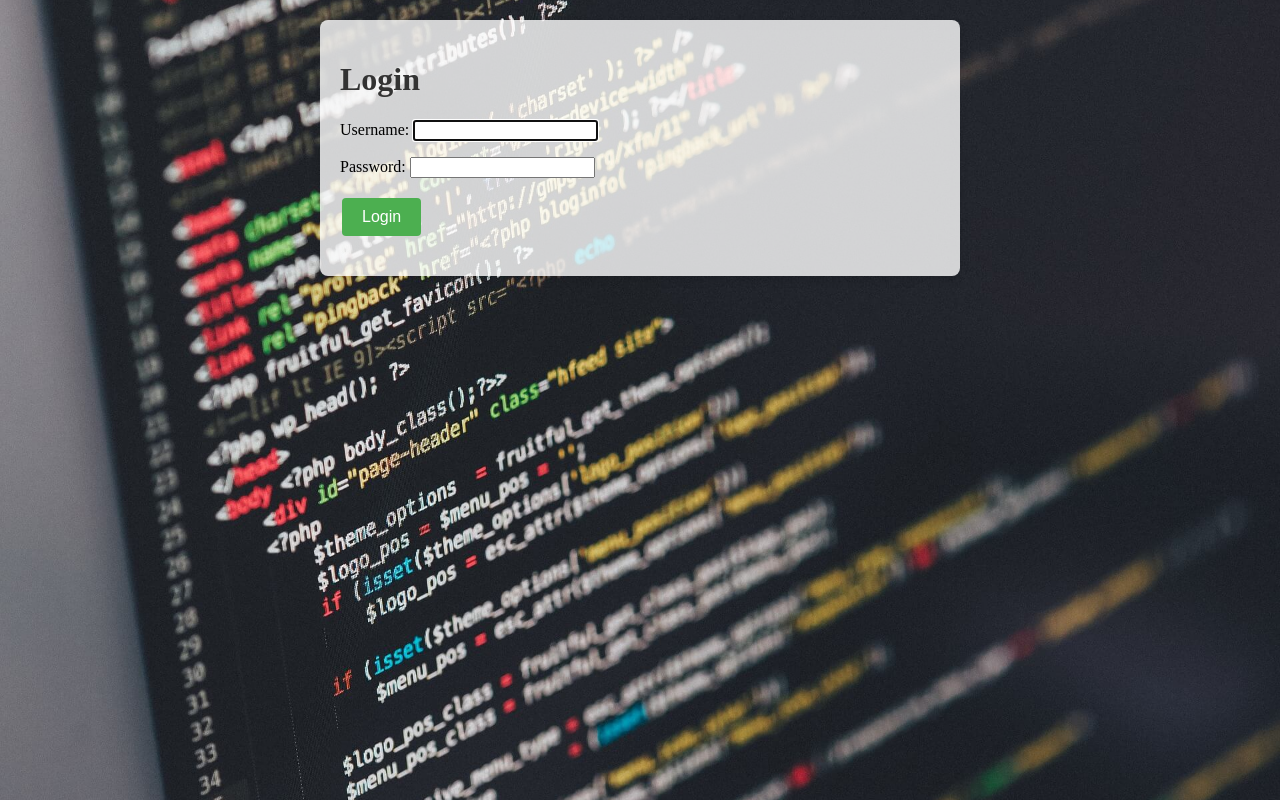
After one commit to khan-zero/Quiz-Web, a Django app: page /login/ in a window 1280 px wide. The commit adds this page. Run offline with Django 5.2, Linux system fonts and the light colour scheme.

```diff
--- /dev/null
+++ b/Quiz_App/templates/base_auth.html
@@ -0,0 +1,76 @@
+<html>
+
+{% load static %}
+    <style>
+    /* Background image for the entire page */
+    body {
+        background-image: url("{% static 'hero-img.jpg' %}");
+        background-size: cover; /* Make the image cover the entire page */
+        background-position: center; /* Center the image */
+        background-repeat: no-repeat; /* Prevent the image from repeating */
+        margin: 0; /* Remove default margins */
+        padding: 0; /* Remove default padding */
+    }
+
+    /* Styling for containers */
+    .container {
+        background-color: rgba(255, 255, 255, 0.8); /* Semi-transparent white background */
+        padding: 20px;
+        margin: 20px auto;
+        border-radius: 8px;
+        max-width: 600px; /* Limit the width of the container */
+        box-shadow: 0 4px 8px rgba(0, 0, 0, 0.1); /* Add a subtle shadow */
+    }
+
+    /* Styling for form elements */
+    .choose-lang {
+        font-family: Arial, sans-serif;
+        font-size: 16px;
+        padding: 8px;
+        margin: 4px 0;
+        border: 1px solid #ddd;
+        border-radius: 4px;
+    }
+
+    button.choose-lang {
+        background-color: #4CAF50; /* Green background */
+        color: white; /* White text */
+        border: none;
+        padding: 10px 20px;
+        text-align: center;
+        text-decoration: none;
+        display: inline-block;
+        font-size: 16px;
+        margin: 4px 2px;
+        border-radius: 4px;
+        cursor: pointer;
+    }
+
+    button.choose-lang:hover {
+        background-color: #45a049; /* Darker green on hover */
+    }
+
+    h1 {
+        color: #333; /* Dark grey color for headers */
+    }
+
+    hr {
+        border: 0;
+        height: 1px;
+        background: #ddd;
+        margin: 20px 0;
+    }
+</style>
+
+    <head>
+    <meta name="viewport" content="width=device-width, initial-scale=1">
+    <title>Test Your Skills</title>
+    </head>
+
+    <body>
+        {% block content %}
+        {% endblock %}
+        <!-- <script src="{% static 'script.js' %}"></script> -->
+    </body>
+
+</html>
--- /dev/null
+++ b/Quiz_App/templates/login.html
@@ -0,0 +1,14 @@
+{% extends 'base_auth.html' %}
+{% load static %}
+{% block content %}
+
+
+<div class="container">
+    <h1>Login</h1>
+    <form method="POST">
+        {% csrf_token %}
+        {{ form.as_p }}
+        <button type="submit" class="choose-lang">Login</button>
+    </form>
+</div>
+{% endblock %}
--- a/Quiz_App/urls.py
+++ b/Quiz_App/urls.py
@@ -11,4 +11,8 @@ urlpatterns = [
     path('create_option/', views.create_option, name='create_option'),
     path('submit_answer/', views.submit_answer, name='submit_answer'),
     path('submit_answerdetail/', views.submit_answerdetail, name='submit_answerdetail'),
+
+    path('register/', views.register, name='register'),
+    path('login/', views.user_login, name='login'),
+    path('logout/', views.user_logout, name='logout'),
 ]
--- a/Quiz_App/views.py
+++ b/Quiz_App/views.py
@@ -3,6 +3,9 @@ from django.template.context_processors import request
 from django.http import HttpResponse
 from django.utils import timezone
 from django.contrib.auth.models import User
+from django.contrib.auth import authenticate, login, logout
+from django.contrib.auth.forms import UserCreationForm, AuthenticationForm
+from django.contrib.auth.decorators import login_required
 
 from .models import Quiz, QuestionSet, Question, Option, Answer, AnswerDetail
 from .forms import QuestionForm
@@ -28,6 +31,7 @@ def index(request):
 
     return render(request, 'index.html', context)
 
+@login_required
 def quiz(request, id):
 
     quiz = Quiz.objects.get(id=id)
@@ -52,10 +56,12 @@ def quiz(request, id):
 
     return render(request, 'quiz.html', context)
 
+@login_required
 def create(request):
     return render(request, 'create_question.html')
 
 
+@login_required
 def create_quiz(request):
     if request.method == 'POST':
         name = request.POST.get('name')
@@ -70,7 +76,8 @@ def create_quiz(request):
     users = User.objects.all()
     return render(request, 'create_quiz.html', {'users': users})
 
-# Create a QuestionSet
+
+@login_required
 def create_questionset(request):
     if request.method == 'POST':
         quiz_id = request.POST.get('quiz')
@@ -83,7 +90,8 @@ def create_questionset(request):
     quizzes = Quiz.objects.all()
     return render(request, 'create_questionset.html', {'quizzes': quizzes})
 
-# Create a Question
+
+@login_required
 def create_question(request):
     if request.method == 'POST':
         name = request.POST.get('name')
@@ -97,7 +105,8 @@ def create_question(request):
     question_sets = QuestionSet.objects.all()
     return render(request, 'create_question.html', {'question_sets': question_sets})
 
-# Create an Option
+
+@login_required
 def create_option(request):
     if request.method == 'POST':
         name = request.POST.get('name')
@@ -112,7 +121,8 @@ def create_option(request):
     questions = Question.objects.all()
     return render(request, 'create_option.html', {'questions': questions})
 
-# Submit an Answer
+
+@login_required
 def submit_answer(request):
     if request.method == 'POST':
         quiz_id = request.POST.get('quiz')
@@ -130,7 +140,8 @@ def submit_answer(request):
     users = User.objects.all()
     return render(request, 'submit_answer.html', {'quizzes': quizzes, 'users': users})
 
-# Submit Answer Details
+
+@login_required
 def submit_answerdetail(request):
     if request.method == 'POST':
         answer_id = request.POST.get('answer')
@@ -152,3 +163,32 @@ def submit_answerdetail(request):
         'questions': questions,
         'options': options,
     })
+
+
+def register(request):
+    if request.method == 'POST':
+        form = UserCreationForm(request.POST)
+        if form.is_valid():
+            form.save()
+            return redirect('login')
+    else:
+        form = UserCreationForm()
+    return render(request, 'register.html', {'form': form})
+
+
+def user_login(request):
+    if request.method == 'POST':
+        form = AuthenticationForm(request, data=request.POST)
+        if form.is_valid():
+            user = form.get_user()
+            login(request, user)
+            return redirect('index')
+    else:
+        form = AuthenticationForm()
+    return render(request, 'login.html', {'form': form})
+
+
+@login_required
+def user_logout(request):
+    logout(request)
+    return redirect('login')
```
Also changed, not shown: Quiz_App/templates/index.html (+6 -1 lines), Quiz_App/templates/register.html (added, +11 -0 lines), db.sqlite3.
